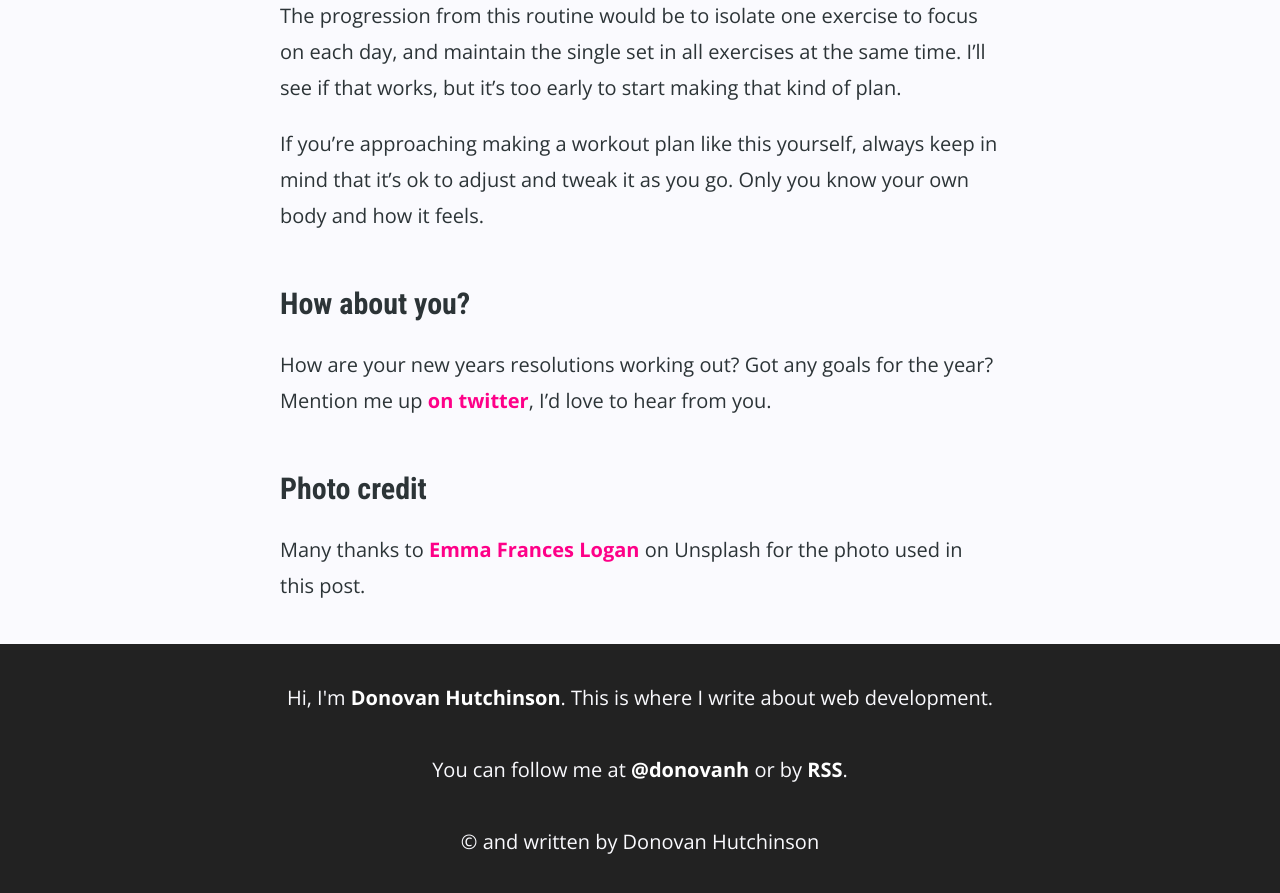
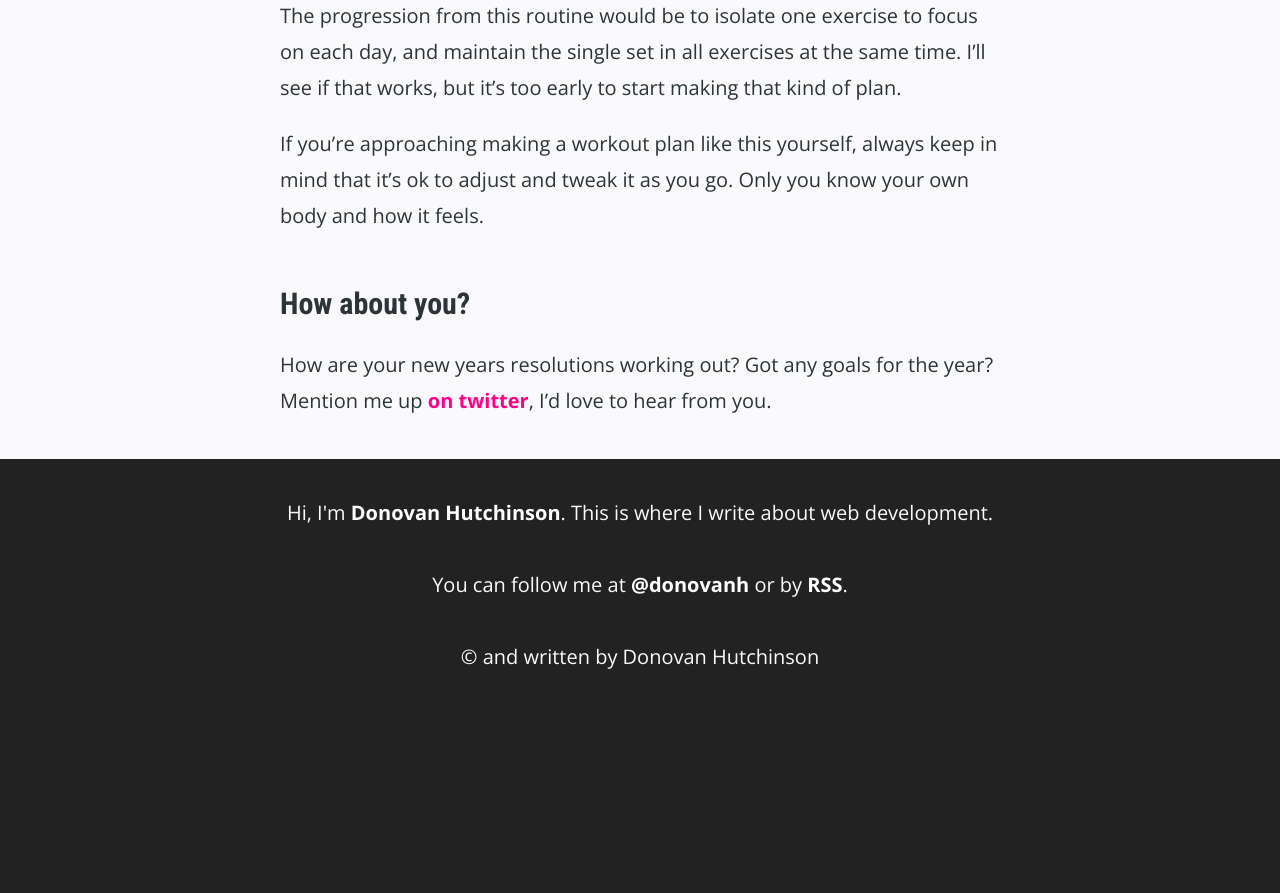
Before and after one commit to donovanh/donovanh.github.com, a Jekyll site: the page built from _posts/2018-02-26-exercise-plan.markdown, in a window 1280 px wide and 900 px high, scrolled down 6238 px. Shown: the top 893 px of the window. Built offline with Jekyll 4.4.1, drawn with Linux system fonts in a browser that asks for light colours; nearby versions of some CDN libraries; after the commit the page ends 6953 px from its top, so only the background shows below that.

```diff
--- a/_posts/2018-02-26-exercise-plan.markdown
+++ b/_posts/2018-02-26-exercise-plan.markdown
@@ -101,7 +101,3 @@ If you're approaching making a workout plan like this yourself, always keep in m
 ## How about you?
 
 How are your new years resolutions working out? Got any goals for the year? Mention me up [on twitter](https://twitter.com/donovanh), I'd love to hear from you.
-
-## Photo credit
-
-Many thanks to [Emma Frances Logan](https://unsplash.com/photos/PVIbUkN_wCQ?utm_source=unsplash&utm_medium=referral&utm_content=creditCopyText) on Unsplash for the photo used in this post.
```
